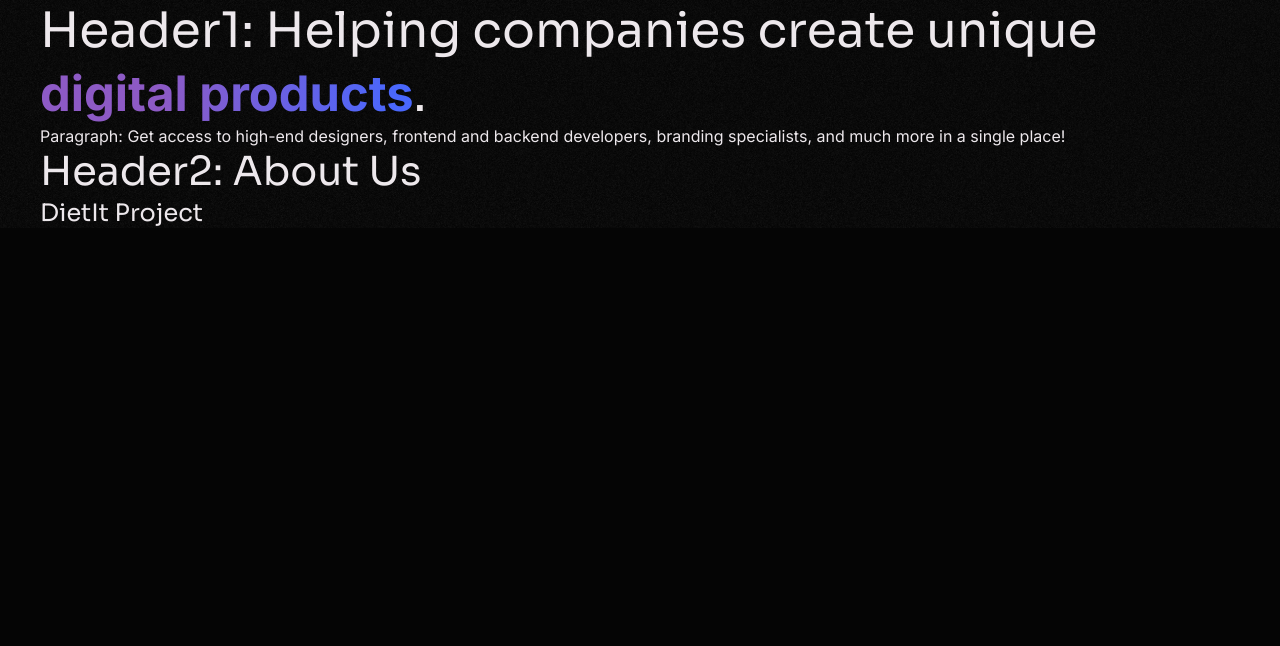
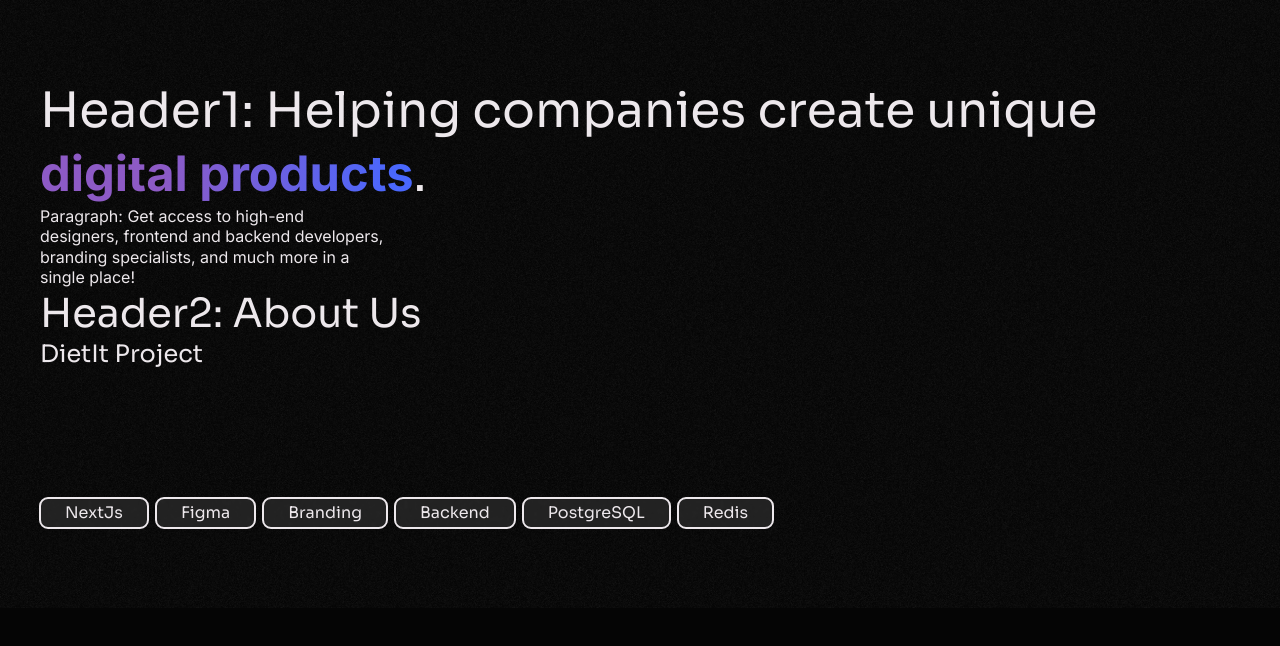
Before and after one commit to Migacz-Brothers/migacz-brothers, a Next.js app: page /design-system in a window 1280 px wide. Shown: the top 646 px of the page. Built offline with nearby package versions, Linux system fonts and the light colour scheme.

Commit message:
improve design system

```diff
--- a/app/design-system/page.tsx
+++ b/app/design-system/page.tsx
@@ -1,20 +1,33 @@
-import { h1, h2, h3, p } from '@/components/typography';
+import { Tags, h1, h2, h3, p, section } from '@/components/design-system';
+import cn from 'clsx';
 
 export default function Home() {
   return (
-    <main className='light-noise-background'>
-      <section className='max-w-[1232px] md:px-4 px-8 mx-auto'>
+    <main className='light-noise-background py-20'>
+      <section className={cn(section, 'mb-32')}>
         <h1 className={h1}>
           Header1: Helping companies create unique{' '}
           <strong className='gradient-bold'>digital products</strong>.
         </h1>
-        <p className={p}>
+        <p className={cn(p, 'max-w-[345px]')}>
           Paragraph: Get access to high-end designers, frontend and backend
           developers, branding specialists, and much more in a single place!
         </p>
         <h2 className={h2}>Header2: About Us</h2>
         <h3 className={h3}>DietIt Project</h3>
       </section>
+      <section className={section}>
+        <Tags
+          tagList={[
+            'NextJs',
+            'Figma',
+            'Branding',
+            'Backend',
+            'PostgreSQL',
+            'Redis',
+          ]}
+        />
+      </section>
     </main>
   );
 }
--- /dev/null
+++ b/components/design-system.tsx
@@ -0,0 +1,22 @@
+export const h1 = 'font-header text-main leading-header text-3xl md:text-5xl';
+export const h2 = 'font-header text-main leading-header text-2xl md:text-4xl';
+export const h3 = 'font-header text-main leading-header text-lg md:text-2xl';
+export const p = 'font-body text-main text-sm md:text-base leading-body';
+export const section = 'max-w-[1232px] md:px-4 px-8 mx-auto';
+
+interface TagsProps {
+  tagList: string[];
+}
+
+export const Tags = ({ tagList }: TagsProps) => (
+  <ul className='flex gap-1 md:gap-2'>
+    {tagList.map((tag, i) => (
+      <li
+        key={`tag-${i}-${tag}`}
+        className='font-header text-main leading-header text-xs md:text-base px-[12px] md:px-[25px] py-[3px] md:py-[5px] rounded md:rounded-lg bg-tag backdrop-blur-xsm outline outline-1 md:outline-2 -outline-offset-1 md:-outline-offset-1'
+      >
+        {tag}
+      </li>
+    ))}
+  </ul>
+);
--- a/components/typography.ts
+++ /dev/null
@@ -1,4 +0,0 @@
-export const h1 = 'font-header text-main leading-header text-3xl md:text-5xl';
-export const h2 = 'font-header text-main leading-header text-2xl md:text-4xl';
-export const h3 = 'font-header text-main leading-header text-lg md:text-2xl';
-export const p = 'font-body text-main text-sm md:text-base leading-body';
--- a/tailwind.config.ts
+++ b/tailwind.config.ts
@@ -25,10 +25,14 @@ const config: Config = {
     backgroundColor: {
       main: '--main-background',
       cta: '--cta-background',
+      tag: 'rgba(255, 255, 255, 0.10)',
     },
     lineHeight: {
       header: '128%',
       body: '128%',
+    },
+    backdropBlur: {
+      xsm: '1px',
     },
     colors: {
       main: '--main-foreground',
```
Also changed, not shown: package.json (+6 -5 lines), 1 other file (tests, documents, lock files or other folders).
